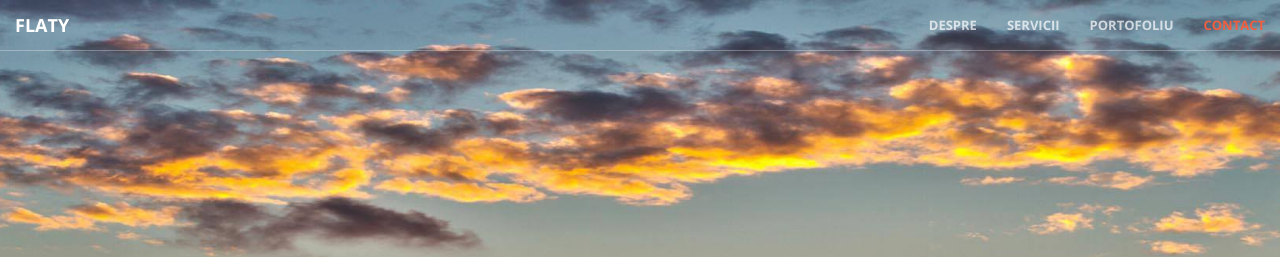
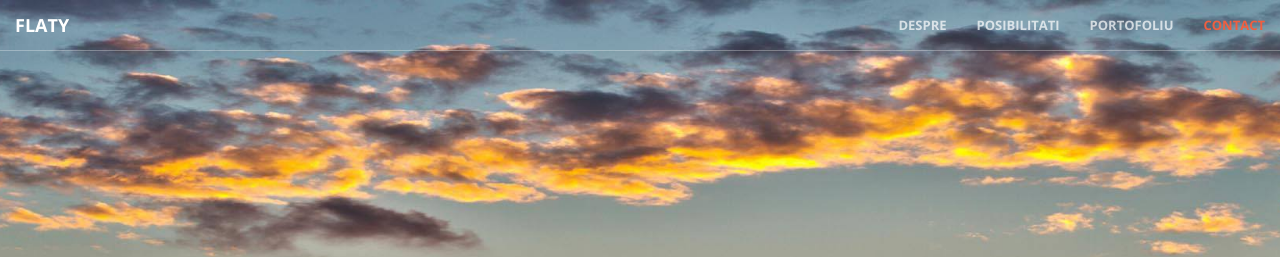
Before and after one commit to rptoma/Flaty-landing-page-2, a Jekyll site: the page built from index.html, in a window 1280 px wide. Shown: the top 257 px of the page. Built offline with Jekyll 4.4.1, drawn with Linux system fonts in a browser that asks for light colours.

Commit message:
Updated '_includes/nav.html' via CloudCannon

```diff
--- a/_includes/nav.html
+++ b/_includes/nav.html
@@ -18,7 +18,7 @@
                     <a class="page-scroll" href="#about">Despre</a>
                 </li>
                 <li>
-                    <a class="page-scroll" href="#services">Servicii</a>
+                    <a class="page-scroll" href="#services">Posibilitati</a>
                 </li>
                 <li>
                     <a class="page-scroll" href="#portfolio">Portofoliu</a>
```
